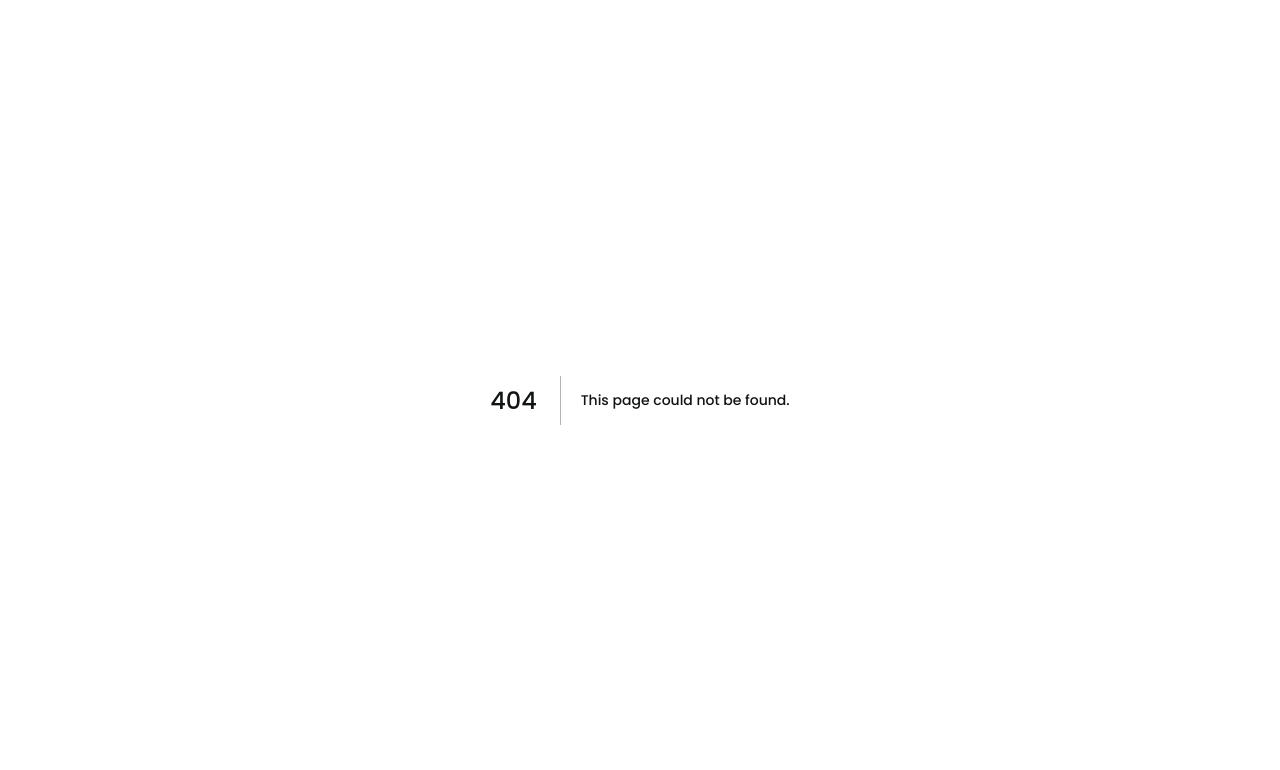
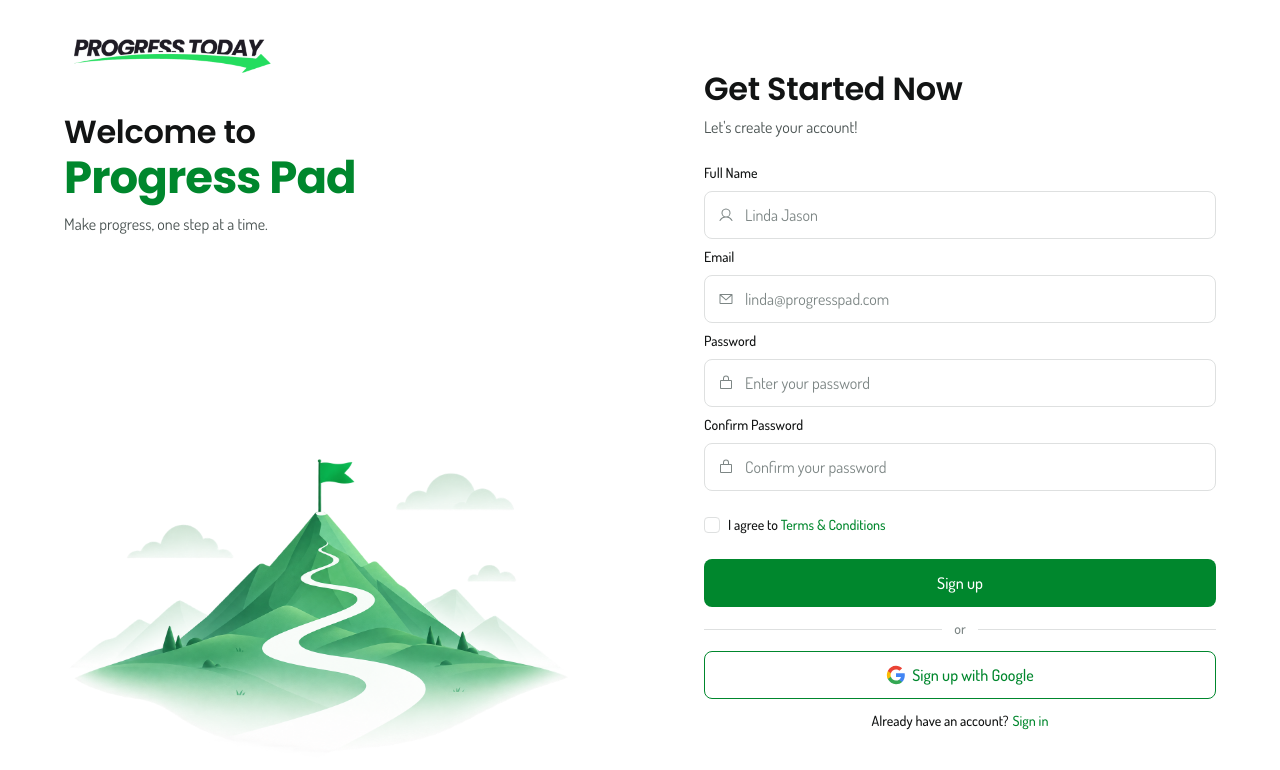
Before and after one commit to kheron-creator/progress-pad, a Next.js app: page /signup in a window 1280 px wide. Before the commit this address had no page. Shown: the top 770 px of the page. Built offline with nearby package versions, Linux system fonts and the light colour scheme.

Commit message:
Created sign up screen

```diff
--- /dev/null
+++ b/app/(auth)/signup/page.tsx
@@ -0,0 +1,17 @@
+import type { Metadata } from "next";
+
+import { AuthShell } from "@/components/auth/auth-shell";
+import { SignupForm } from "@/components/auth/signup-form";
+
+export const metadata: Metadata = {
+  title: "Sign up · Progress Pad",
+  description: "Create your Progress Pad account",
+};
+
+export default function SignupPage() {
+  return (
+    <AuthShell panel="hero">
+      <SignupForm />
+    </AuthShell>
+  );
+}
--- /dev/null
+++ b/components/auth/signup-form.tsx
@@ -0,0 +1,96 @@
+"use client";
+
+import Link from "next/link";
+import { type SubmitEvent } from "react";
+
+import { Button } from "@/components/ui/button";
+import { Checkbox } from "@/components/ui/checkbox";
+import { Divider } from "@/components/ui/divider";
+import { EnvelopeIcon, LockIcon, UserIcon } from "@/components/ui/icon";
+import { Input } from "@/components/ui/input";
+import { Text } from "@/components/ui/text";
+
+import { AuthFormHeader } from "./auth-form-header";
+import { GoogleButton } from "./google-button";
+
+export function SignupForm() {
+  function handleSubmit(event: SubmitEvent<HTMLFormElement>) {
+    event.preventDefault();
+  }
+
+  return (
+    <form className="flex w-full min-w-0 flex-col gap-3 sm:gap-5 lg:gap-6" onSubmit={handleSubmit}>
+      <AuthFormHeader title="Get Started Now" description="Let's create your account!" />
+
+      <div className="flex min-w-0 flex-col gap-2">
+        <Input
+          label="Full Name"
+          type="text"
+          name="name"
+          size="lg"
+          autoComplete="name"
+          placeholder="Linda Jason"
+          leftIcon={<UserIcon />}
+        />
+        <Input
+          label="Email"
+          type="email"
+          name="email"
+          size="lg"
+          autoComplete="email"
+          placeholder="linda@progresspad.com"
+          leftIcon={<EnvelopeIcon />}
+        />
+        <Input
+          label="Password"
+          type="password"
+          name="password"
+          size="lg"
+          autoComplete="new-password"
+          placeholder="Enter your password"
+          leftIcon={<LockIcon />}
+        />
+        <Input
+          label="Confirm Password"
+          type="password"
+          name="confirmPassword"
+          size="lg"
+          autoComplete="new-password"
+          placeholder="Confirm your password"
+          leftIcon={<LockIcon />}
+        />
+      </div>
+
+      <Checkbox
+        name="terms"
+        label={
+          <span>
+            I agree to{" "}
+            <Link href="#" className="text-primary">
+              Terms & Conditions
+            </Link>
+          </span>
+        }
+      />
+
+      <div className="flex flex-col gap-3">
+        <Button type="submit" size="lg" fullWidth>
+          Sign up
+        </Button>
+
+        <Divider label="or" />
+        <GoogleButton label="Sign up with Google" />
+        <Text
+          variant="body"
+          className="type-label flex flex-wrap items-center justify-center gap-x-1 text-center"
+        >
+          Already have an account?{" "}
+          <Link href="/login" className="type-label text-primary">
+            Sign in
+          </Link>
+        </Text>
+      </div>
+
+    </form>
+  );
+}
```
